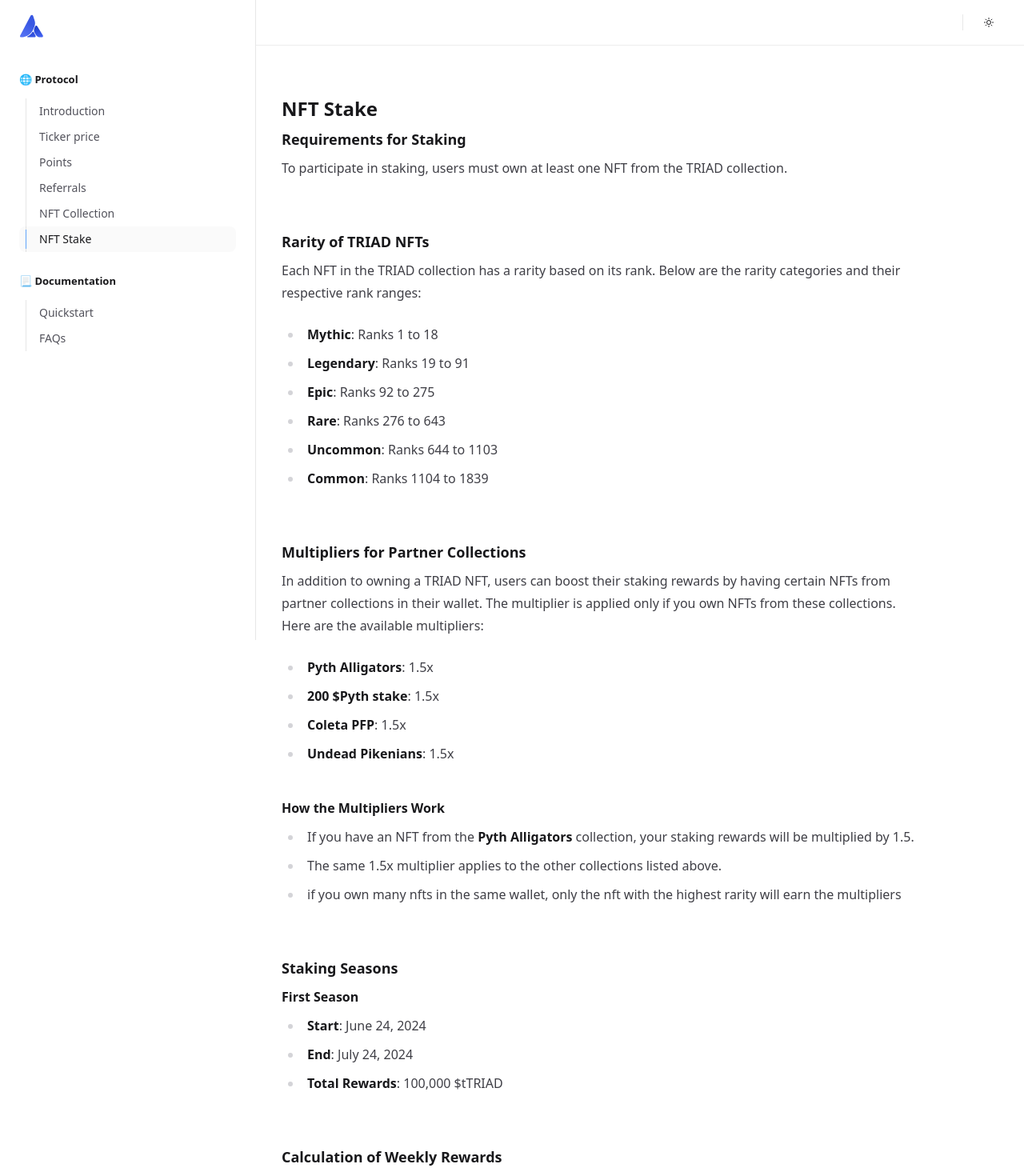
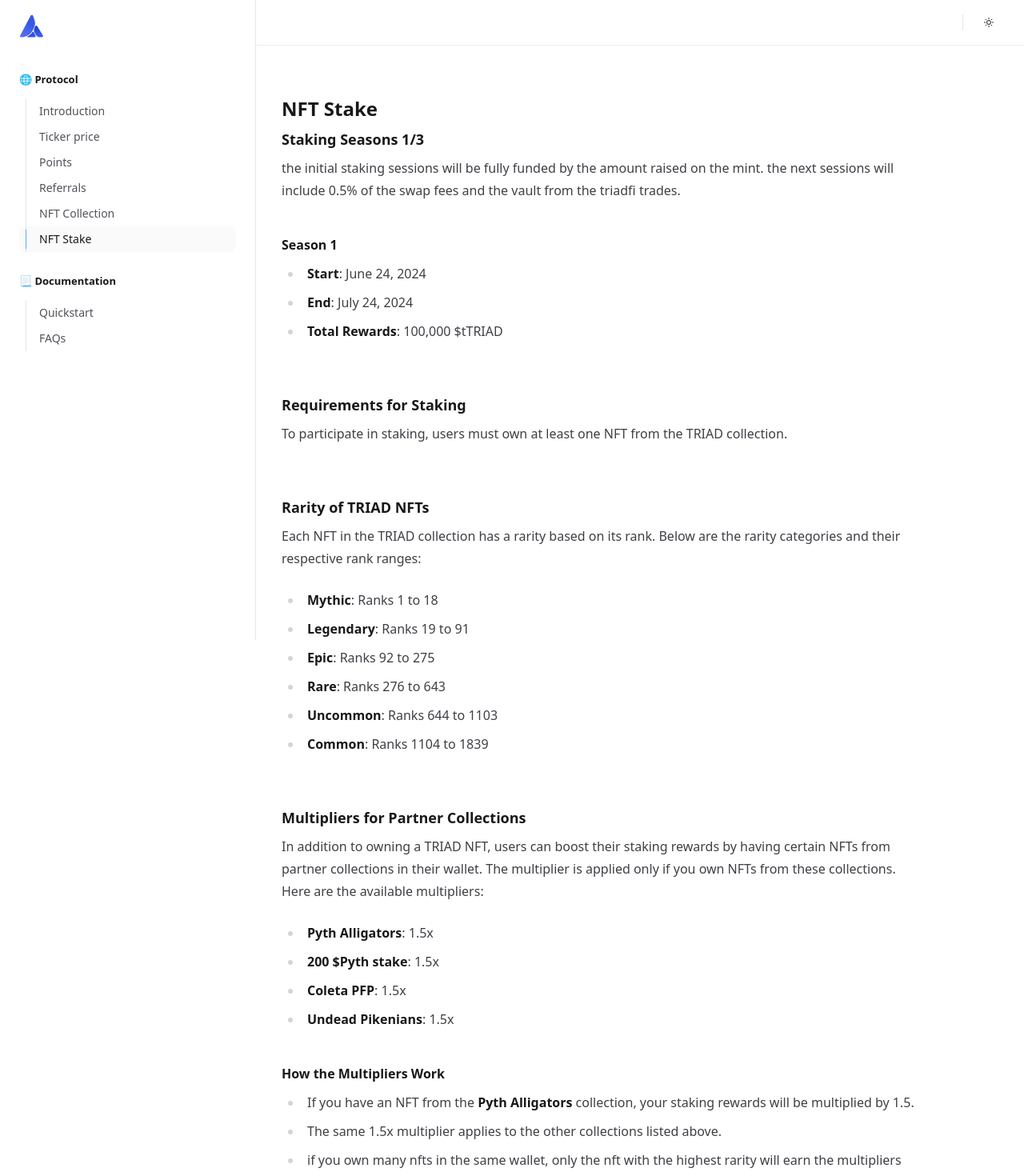
Before and after one commit to triadxyz/docs, a Next.js app: page /nft-stake in a window 1280 px wide. Shown: the top 1470 px of the page at 80% size. Built offline with nearby package versions, Linux system fonts and the light colour scheme.

Commit message:
season details

```diff
--- a/src/pages/nft-stake.mdx
+++ b/src/pages/nft-stake.mdx
@@ -1,9 +1,21 @@
 # NFT Stake
 
+## Staking Seasons 1/3
+
+the initial staking sessions will be fully funded by the amount raised on the mint. the next sessions will include 0.5% of the swap fees and the vault from the triadfi trades.
+
+### Season 1
+
+- **Start**: June 24, 2024
+- **End**: July 24, 2024
+- **Total Rewards**: 100,000 $tTRIAD
+
 ## Requirements for Staking
+
 To participate in staking, users must own at least one NFT from the TRIAD collection.
 
 ## Rarity of TRIAD NFTs
+
 Each NFT in the TRIAD collection has a rarity based on its rank. Below are the rarity categories and their respective rank ranges:
 
 - **Mythic**: Ranks 1 to 18
@@ -14,6 +26,7 @@ Each NFT in the TRIAD collection has a rarity based on its rank. Below are the r
 - **Common**: Ranks 1104 to 1839
 
 ## Multipliers for Partner Collections
+
 In addition to owning a TRIAD NFT, users can boost their staking rewards by having certain NFTs from partner collections in their wallet. The multiplier is applied only if you own NFTs from these collections. Here are the available multipliers:
 
 - **Pyth Alligators**: 1.5x
@@ -22,19 +35,15 @@ In addition to owning a TRIAD NFT, users can boost their staking rewards by havi
 - **Undead Pikenians**: 1.5x
 
 ### How the Multipliers Work
+
 - If you have an NFT from the **Pyth Alligators** collection, your staking rewards will be multiplied by 1.5.
 - The same 1.5x multiplier applies to the other collections listed above.
 - if you own many nfts in the same wallet, only the nft with the highest rarity will earn the multipliers
 
-## Staking Seasons
-### First Season
-- **Start**: June 24, 2024
-- **End**: July 24, 2024
-- **Total Rewards**: 100,000 $tTRIAD
-
 ## Calculation of Weekly Rewards
 
 ### Assumptions and Basic Formula
+
 1. **Daily Total Reward (DTR):** The total amount of tTRIAD distributed per day to all staking participants.
 2. **Rarity and Multipliers:**
    - Each TRIAD NFT has a rarity weight.
@@ -43,9 +52,11 @@ In addition to owning a TRIAD NFT, users can boost their staking rewards by havi
 ### Calculation Steps
 
 1. **Determine the Daily Total Reward (DTR)**
+
    - Assume DTR is a fixed value per day. For example, if 100,000 tTRIAD is distributed over 30 days, the DTR would be `100,000 tTRIAD / 30 days = 3,333.33 tTRIAD/day`.
 
 2. **Calculate Individual Daily Reward (IDR)**
+
    - IDR depends on the rank and rarity of the TRIAD NFT and the multipliers from partner collections.
    - Define weights for rarities:
      - Mythic: 6
@@ -56,10 +67,12 @@ In addition to owning a TRIAD NFT, users can boost their staking rewards by havi
      - Common: 1
 
 3. **Calculate Weight Adjusted by Rank**
+
    - Rank weight is determined by the formula `Rank Weight = (Max Rank - Rank + 1) / Max Rank`, where Max Rank = 1839.
    - Adjusted weight for rank within the rarity category: `Adjusted Weight = Rarity Weight * Rank Weight`.
 
 4. **Apply Multipliers from Partner Collections**
+
    - The final weight is adjusted by the partner collection multiplier.
 
 5. **Proportional Distribution of Rewards**
@@ -70,12 +83,14 @@ In addition to owning a TRIAD NFT, users can boost their staking rewards by havi
 Let's consider three users for simplicity:
 
 - **User A:**
+
   - TRIAD NFT: Mythic, Rank 10 (Rarity Weight 6)
   - Partner Collection: Undead Pikenians (1.5x)
   - Rank Weight: `(1839 - 10 + 1) / 1839 = 1830 / 1839 ≈ 0.995`
   - Adjusted Weight: `6 * 0.995 * 1.5 ≈ 8.955`
 
 - **User B:**
+
   - TRIAD NFT: Legendary, Rank 50 (Rarity Weight 5)
   - Partner Collection: None (1x)
   - Rank Weight: `(1839 - 50 + 1) / 1839 = 1790 / 1839 ≈ 0.974`
@@ -88,10 +103,13 @@ Let's consider three users for simplicity:
   - Adjusted Weight: `4 * 0.946 * 1.5 ≈ 5.688`
 
 #### Calculating Proportional Daily Reward
+
 1. **Sum of Adjusted Weights:**
+
    - Total: `8.955 + 4.870 + 5.688 ≈ 19.513`
 
 2. **Proportion of Daily Reward:**
+
    - DTR: 3,333.33 tTRIAD
    - User A: `(8.955 / 19.513) * 3,333.33 ≈ 1,529.96 tTRIAD/day`
    - User B: `(4.870 / 19.513) * 3,333.33 ≈ 832.64 tTRIAD/day`
```
